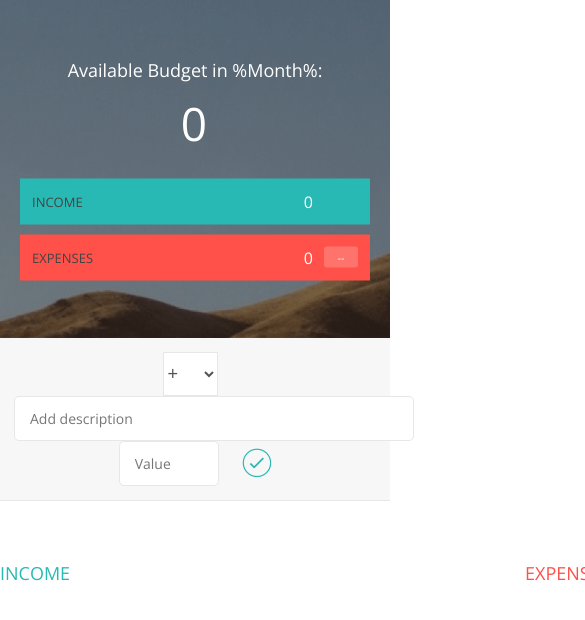
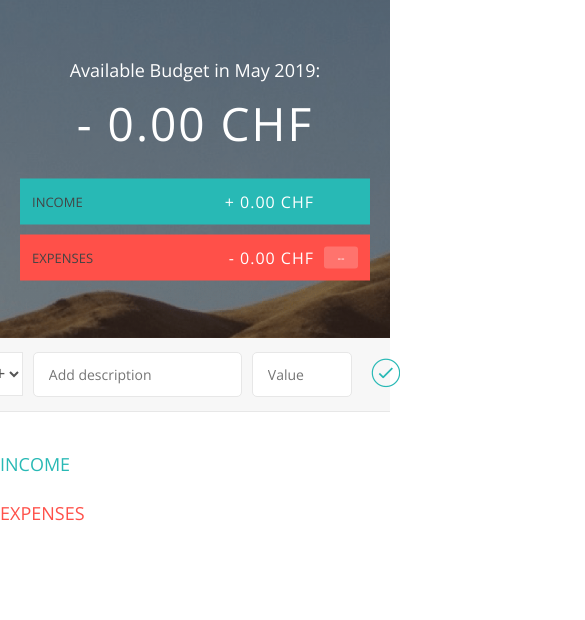
Before and after one commit to ChrisTremblay/jsCompleteCourseUdemy, a plain HTML site: page 6-budgety/starter/index.html in a window 390 px wide. Shown: the top 620 px of the page, 585 px wide, since content can reach past the window. Drawn offline with nearby package versions, Linux system fonts and the light colour scheme.

Commit message:
Ended course + responsive design

```diff
--- a/6-budgety/starter/app.js
+++ b/6-budgety/starter/app.js
@@ -133,8 +133,28 @@ var UIController = (function(){
 		expenseLabel: '.budget__expenses--value',
 		percentageLabel: '.budget__expenses--percentage',
 		container: '.container',
-		expensePercentageLabel: '.item__percentage'
+		expensePercentageLabel: '.item__percentage',
+		dateLabel: '.budget__title--month'
 	};
+
+
+    var formatNumber = function(num, type){
+     	var numSplit, int, decimal;
+   	 	num = Math.abs(num);
+     	num = num.toFixed(2);
+     	numSplit = num.split('.');
+     	int = numSplit[0];
+     	decimal = numSplit[1];
+		if(int.length > 3){
+     	 	int = int.substr(0, int.length - 3) + ',' + int.substring(int.length - 3, int.length);
+     	}
+    	return (type === "expense" ?'-':'+') + ' ' + int +'.'+decimal+ " CHF";
+    };
+    var nodeListForEach = function(list, callback){
+     	for(var i=0; i<list.length; i++){
+     		callback(list[i], i);
+     	}
+    };
 
 	return {
 		getInput: function(){
@@ -158,7 +178,7 @@ var UIController = (function(){
 
         	newHtml = html.replace('%id%', obj.id);
         	newHtml = newHtml.replace('%description%', obj.description);
-        	newHtml = newHtml.replace('%value%', obj.value);
+        	newHtml = newHtml.replace('%value%', formatNumber(obj.value, type));
 
         	document.querySelector(element).insertAdjacentHTML('beforeend', newHtml);
      	},
@@ -181,9 +201,11 @@ var UIController = (function(){
      	},
 
      	displayBudget: function(obj){
-     		document.querySelector(DOMstrings.budgetLabel).textContent = obj.budget;
-     		document.querySelector(DOMstrings.incomeLabel).textContent = obj.totalIncome;
-     		document.querySelector(DOMstrings.expenseLabel).textContent = obj.totalExpense;
+     		var type;
+     		obj.budget > 0 ? type = 'income':type='expense';
+     		document.querySelector(DOMstrings.budgetLabel).textContent = formatNumber(obj.budget,type);
+     		document.querySelector(DOMstrings.incomeLabel).textContent = formatNumber(obj.totalIncome, 'income');
+     		document.querySelector(DOMstrings.expenseLabel).textContent = formatNumber(obj.totalExpense, 'expense');
      		if(obj.percentage > 0){
      			document.querySelector(DOMstrings.percentageLabel).textContent = obj.percentage +'%';
      		}else{
@@ -193,13 +215,6 @@ var UIController = (function(){
 
      	displayPercentages: function(percentages){
      		var fields = document.querySelectorAll(DOMstrings.expensePercentageLabel);
-
-     		var nodeListForEach = function(list, callback){
-     			for(var i=0; i<list.length; i++){
-     				callback(list[i], i);
-     			}
-     		};
-
      		nodeListForEach(fields, function(current, index){
      			if(percentages[index] > 0){
      				current.textContent = percentages[index] + '%';
@@ -207,6 +222,29 @@ var UIController = (function(){
      				current.textContent = "---"
      			}
      		});
+     	},
+
+     	displayMonth: function(){
+     		var year, currentDate, month, months;
+     		currentDate = new Date();
+     		year = currentDate.getFullYear();
+
+     		months = ['January', 'February', 'March', 'April', 'May', 'June', 'July', 'August', 'September', 'October', 'November', 'December'];
+     		month = currentDate.getMonth();
+     		document.querySelector(DOMstrings.dateLabel).textContent = months[month] +' '+year;
+     	},
+
+     	changedType: function(){
+     		var fields = document.querySelectorAll(
+     				DOMstrings.inputType + ','+
+     				DOMstrings.inputDescription + ','+
+     				DOMstrings.inputValue
+     			);
+     		nodeListForEach(fields, function(cur){
+     			cur.classList.toggle('red-focus');
+     		});
+
+     		document.querySelector(DOMstrings.inputBtn).classList.toggle('red');
      	},
 
 		getDOMstrings: function(){
@@ -230,6 +268,7 @@ var controller = (function(budgetCtrl, UICtrl){
 		});
 
 		document.querySelector(DOM.container).addEventListener('click', ctrlDeleteItem);
+		document.querySelector(DOM.inputType).addEventListener('change', UICtrl.changedType);
 	};
 
 	var updateBudget = function(){
@@ -275,6 +314,7 @@ var controller = (function(budgetCtrl, UICtrl){
 	return {
 		init: function(){
 			console.log("App started");
+			UICtrl.displayMonth();
 			UICtrl.displayBudget({
 				budget: 0,
 				totalIncome: 0,
@@ -285,4 +325,5 @@ var controller = (function(budgetCtrl, UICtrl){
 		}
 	};
 })(budgetController, UIController);
+
 controller.init();
--- a/6-budgety/starter/style.css
+++ b/6-budgety/starter/style.css
@@ -8,11 +8,10 @@
     box-sizing: border-box;
 }
 
-.clearfix::after {
+/*.clearfix::after {
     content: "";
-    display: table;
     clear: both;
-}
+}*/
 
 body {
     color: #555;
@@ -23,7 +22,11 @@ body {
     font-weight: 400;
 }
 
-.right { float: right; }
+.right {
+    display:flex;
+    flex-direction: row;
+    flex-wrap: nowrap;
+}
 .red { color: #FF5049 !important; }
 .red-focus:focus { border: 1px solid #FF5049 !important; }
 
@@ -46,6 +49,8 @@ body {
     left: 50%;
     transform: translate(-50%, -50%);
     color: #fff;
+    display: flex;
+    flex-direction: column;
 }
 
 .budget__title {
@@ -70,11 +75,15 @@ body {
 }
 
 .budget__income {
+    display:flex;
+    justify-content: space-between;
     margin-bottom: 10px;
     background-color: #28B9B5;
 }
 
 .budget__expenses {
+    display:flex;
+    justify-content: space-between;
     background-color: #FF5049;
 }
 
@@ -122,6 +131,10 @@ body {
 .add__container {
     margin: 0 auto;
     text-align: center;
+    display: flex;
+    justify-content: center;
+    flex-wrap: nowrap;
+    flex-direction: row;
 }
 
 .add__type {
@@ -177,18 +190,22 @@ body {
 
 /***** LISTS *****/
 .container {
-    width: 1000px;
-    margin: 60px auto;
+    /*width: 1000px;*/
+    margin-top: 30px;
+    margin-bottom: 60px;
+    display:flex;
+    flex-direction: row;
+    flex-wrap: wrap;
+    justify-content: space-around;
 }
 
 .income {
-    float: left;
+    margin-top:10px;
     width: 475px;
-    margin-right: 50px;
 }
 
 .expenses {
-    float: left;
+    margin-top:10px;
     width: 475px;
 }
 
@@ -205,23 +222,26 @@ h2 {
 .item {
     padding: 13px;
     border-bottom: 1px solid #e7e7e7;
+    display: flex;
+    flex-direction: row;
+    justify-content: space-between;
+    flex-wrap: nowrap;
 }
 
 .item:first-child { border-top: 1px solid #e7e7e7; }
 .item:nth-child(even) { background-color: #f7f7f7; }
 
 .item__description {
-    float: left;
+
 }
 
 .item__value {
-    float: left;
+
     transition: transform 0.3s;
 }
 
 .item__percentage {
-    float: left;
-    margin-left: 20px;
+    margin-left:10px;
     transition: transform 0.3s;
     font-size: 11px;
     background-color: #FFDAD9;
```
Also changed, not shown: 6-budgety/starter/index.html (line endings or trailing spaces).
